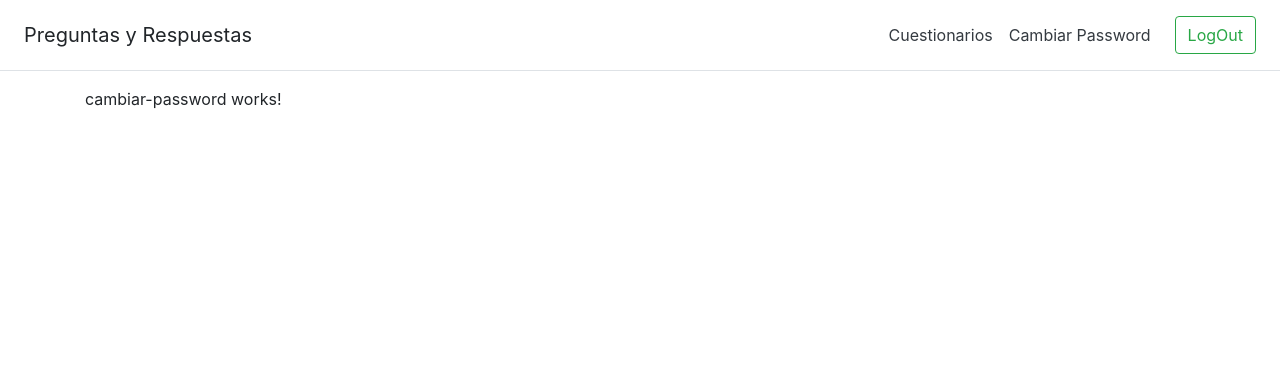
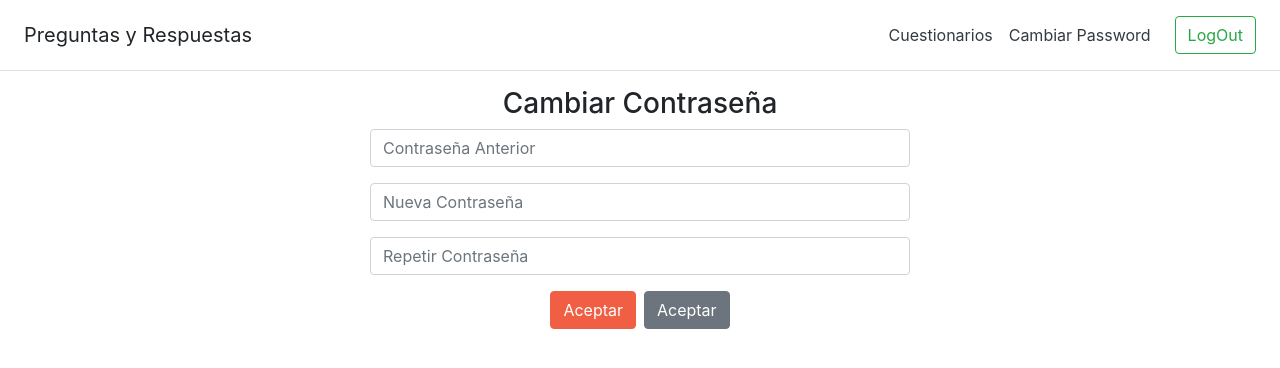
Before and after one commit to VictorCarmonaMoraza/PreguntasYRespuestas, an Angular app: page /dashboard/cambiarPassword in a window 1280 px wide. Shown: the top 368 px of the page. Built offline with nearby package versions, Linux system fonts and the light colour scheme.

Commit message:
22-Cambiar Password HTML

```diff
--- a/src/app/components/inicio/dashboard/cambiar-password/cambiar-password.component.css
+++ b/src/app/components/inicio/dashboard/cambiar-password/cambiar-password.component.css
@@ -0,0 +1,5 @@
+.btn-acep
+{
+  background-color: #F05F44;
+  border-color: #F05F44;
+}
--- a/src/app/components/inicio/dashboard/cambiar-password/cambiar-password.component.html
+++ b/src/app/components/inicio/dashboard/cambiar-password/cambiar-password.component.html
@@ -1 +1,24 @@
-<p>cambiar-password works!</p>
+<div class="row">
+  <div class="col-lg-6 offset-lg-3">
+    <h3 class="text-center">
+      Cambiar Contraseña
+    </h3>
+
+    <form [formGroup]="cambiarPassword" (ngSubmit)="guardarPassword()">
+      <div class="form-group">
+        <input type="text" class="form-control" placeholder="Contraseña Anterior" formControlName="passwordAnterior">
+      </div>
+      <div class="form-group">
+        <input type="text" class="form-control" placeholder="Nueva Contraseña" formControlName="nuevaPassword">
+      </div>
+      <div class="form-group">
+        <input type="text" class="form-control" placeholder="Repetir Contraseña" formControlName="confirmPassword">
+      </div>
+
+      <div class="col text-center">
+        <button class="btn btn-primary mr-2 btn-acep">Aceptar</button>
+        <button class="btn btn-secondary">Aceptar</button>
+      </div>
+    </form>
+  </div>
+</div>
```
